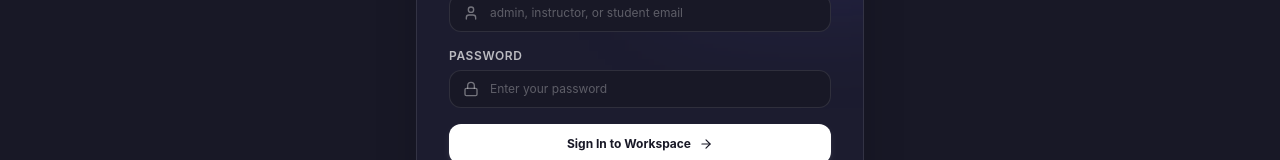
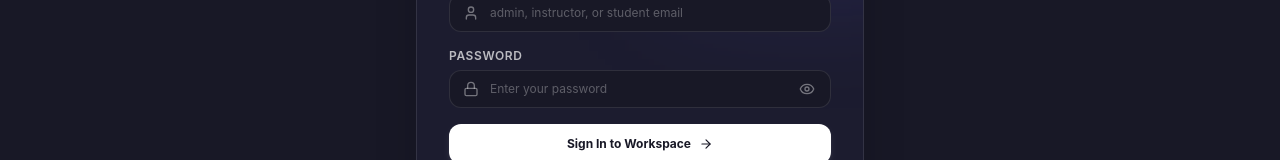
Before and after one commit to Rakibislam22/lms-frontend, a Next.js app: page /login in a window 1280 px wide. Shown: the part 384-544 px from the top of the page. Built offline with nearby package versions, Linux system fonts and the light colour scheme; no server answers.

Commit message:
feat: add password reveal eye button on login and register pages

```diff
--- a/src/app/login/page.jsx
+++ b/src/app/login/page.jsx
@@ -5,7 +5,7 @@ import { useRouter } from 'next/navigation';
 import Link from 'next/link';
 import Image from 'next/image';
 import { useAuth } from '@/context/AuthContext';
-import { Sparkles, ArrowRight, Lock, User as UserIcon, AlertCircle } from 'lucide-react';
+import { Sparkles, ArrowRight, Lock, User as UserIcon, AlertCircle, Eye, EyeOff } from 'lucide-react';
 
 import { toast } from 'react-toastify';
 
@@ -14,6 +14,7 @@ export default function LoginPage() {
   const router = useRouter();
   const [identifier, setIdentifier] = useState('');
   const [password, setPassword] = useState('');
+  const [showPassword, setShowPassword] = useState(false);
   const [error, setError] = useState('');
   const [loading, setLoading] = useState(false);
 
@@ -112,13 +113,26 @@ export default function LoginPage() {
             <div className="relative">
               <Lock className="w-4 h-4 text-white/40 absolute left-3.5 top-1/2 -translate-y-1/2" />
               <input
-                type="password"
+                type={showPassword ? 'text' : 'password'}
                 required
                 value={password}
                 onChange={(e) => setPassword(e.target.value)}
                 placeholder="Enter your password"
-                className="w-full pl-10 pr-4 py-2.5 rounded-xl bg-[#181826] border border-white/10 text-white placeholder-white/30 text-xs focus:outline-none focus:border-indigo-500 transition-colors"
+                className="w-full pl-10 pr-10 py-2.5 rounded-xl bg-[#181826] border border-white/10 text-white placeholder-white/30 text-xs focus:outline-none focus:border-indigo-500 transition-colors"
               />
+              <button
+                type="button"
+                onClick={() => setShowPassword(!showPassword)}
+                className="absolute right-3.5 top-1/2 -translate-y-1/2 text-white/40 hover:text-white/80 transition-colors p-0.5 rounded focus:outline-none"
+                title={showPassword ? 'Hide password' : 'Show password'}
+                aria-label={showPassword ? 'Hide password' : 'Show password'}
+              >
+                {showPassword ? (
+                  <EyeOff className="w-4 h-4" />
+                ) : (
+                  <Eye className="w-4 h-4" />
+                )}
+              </button>
             </div>
           </div>
 
--- a/src/app/register/page.jsx
+++ b/src/app/register/page.jsx
@@ -14,7 +14,9 @@ import {
   AlertCircle,
   GraduationCap,
   BookOpen,
-  ShieldCheck
+  ShieldCheck,
+  Eye,
+  EyeOff
 } from 'lucide-react';
 
 const SIGNUP_ROLES = [
@@ -50,6 +52,7 @@ export default function RegisterPage() {
   const [username, setUsername] = useState('');
   const [email, setEmail] = useState('');
   const [password, setPassword] = useState('');
+  const [showPassword, setShowPassword] = useState(false);
   const [selectedRole, setSelectedRole] = useState('student');
   const [error, setError] = useState('');
   const [loading, setLoading] = useState(false);
@@ -216,14 +219,27 @@ export default function RegisterPage() {
             <div className="relative">
               <Lock className="w-4 h-4 text-white/40 absolute left-3.5 top-1/2 -translate-y-1/2" />
               <input
-                type="password"
+                type={showPassword ? 'text' : 'password'}
                 required
                 minLength={6}
                 value={password}
                 onChange={(e) => setPassword(e.target.value)}
                 placeholder="Create a strong password"
-                className="w-full pl-10 pr-4 py-2.5 rounded-xl bg-[#181826] border border-white/10 text-white placeholder-white/30 text-xs focus:outline-none focus:border-indigo-500 transition-colors"
+                className="w-full pl-10 pr-10 py-2.5 rounded-xl bg-[#181826] border border-white/10 text-white placeholder-white/30 text-xs focus:outline-none focus:border-indigo-500 transition-colors"
               />
+              <button
+                type="button"
+                onClick={() => setShowPassword(!showPassword)}
+                className="absolute right-3.5 top-1/2 -translate-y-1/2 text-white/40 hover:text-white/80 transition-colors p-0.5 rounded focus:outline-none"
+                title={showPassword ? 'Hide password' : 'Show password'}
+                aria-label={showPassword ? 'Hide password' : 'Show password'}
+              >
+                {showPassword ? (
+                  <EyeOff className="w-4 h-4" />
+                ) : (
+                  <Eye className="w-4 h-4" />
+                )}
+              </button>
             </div>
           </div>
 
```
